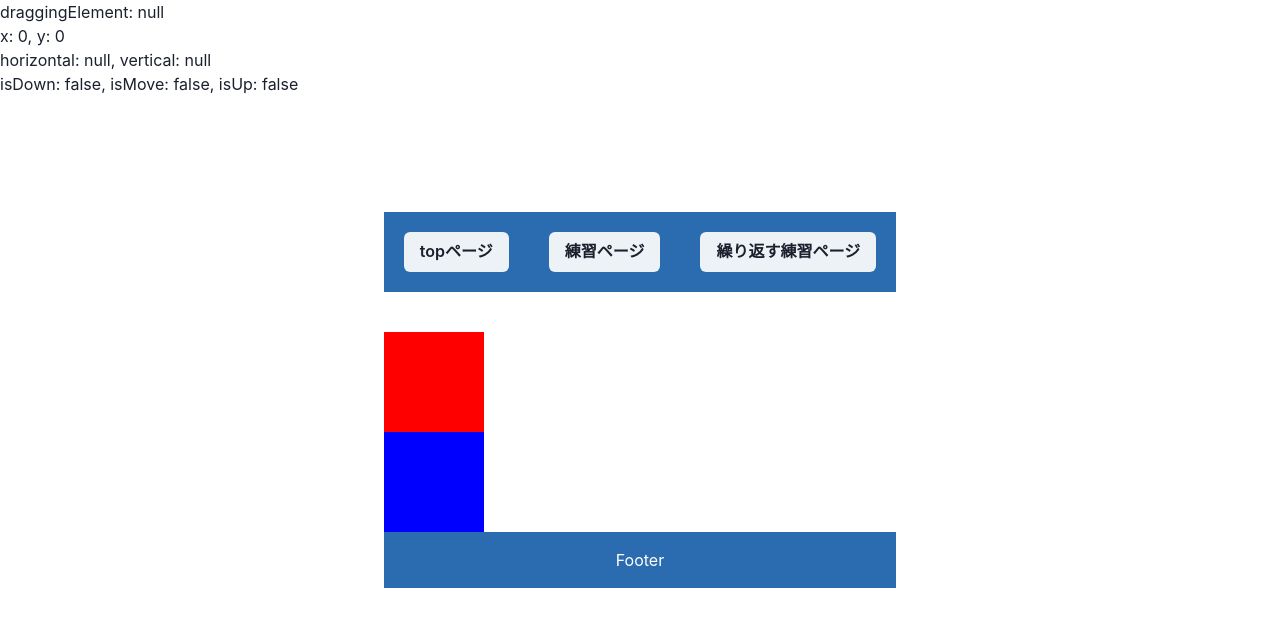
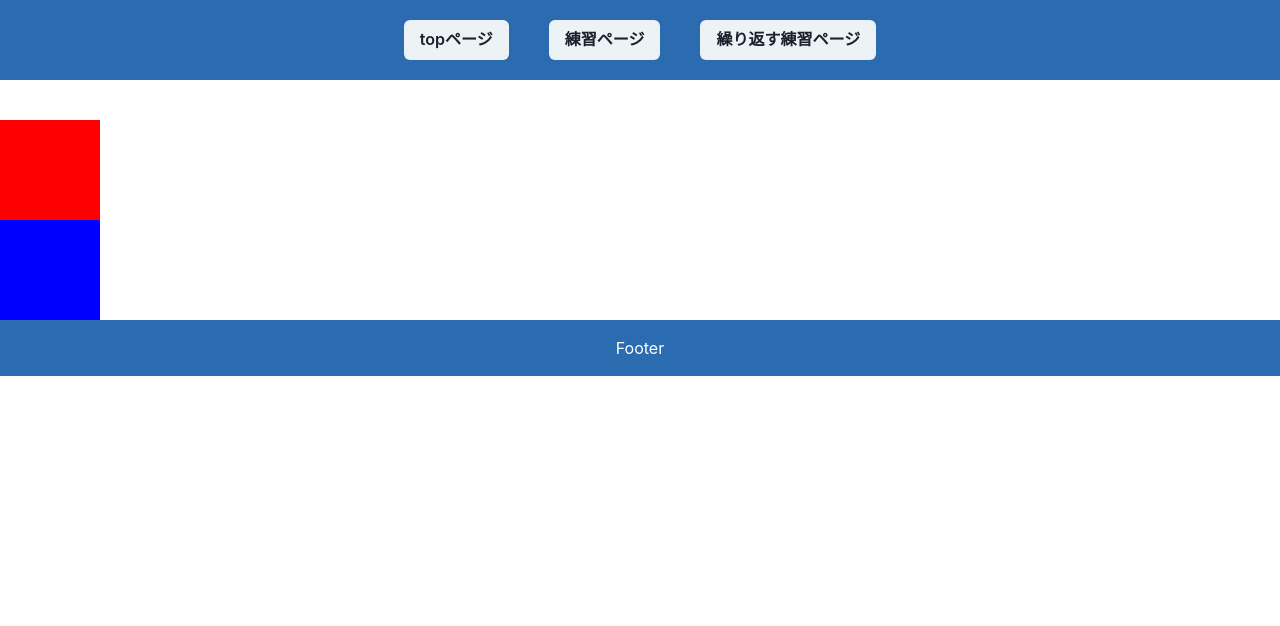
Before and after one commit to sakana-san/react-sample-benkyou, a React (Create React App) app: page /DragDrop in a window 1280 px wide. Shown: the top 626 px of the page. Built offline with nearby package versions, Linux system fonts and the light colour scheme; the HTML template or start-up script is replaced by a standard one.

Commit message:
とりあえず四角形を実装

```diff
--- a/src/components/DragDrop.tsx
+++ b/src/components/DragDrop.tsx
@@ -1,245 +1,6 @@
 import React, { useState, useRef, useCallback, useEffect } from "react"
 import { Box, SimpleGrid } from "@chakra-ui/react"
 import styled, { createGlobalStyle } from 'styled-components'
-
-/*** types ***/
-type Point = {
-  x: number;
-  y: number;
-};
-
-type DraggingDirection = {
-  horizontal: 'left' | 'right' | null;
-  vertical: 'up' | 'down' | null;
-};
-
-type Axis = 'x' | 'y';
-
-type MouseStatus = {
-  isDown: boolean;
-  isMove: boolean;
-  isUp: boolean;
-};
-
-type DraggingElementStatus = {
-  translate: Point;
-  mouseStatus: MouseStatus;
-  draggingElement: EventTarget & Element | null;
-  draggingDirection: DraggingDirection;
-};
-
-type Handler = (e: React.MouseEvent<EventTarget & HTMLElement>) => void;
-
-/*** hooks ***/
-const useDraggableElements = (isStyleTransform: boolean = true): [
-  DraggingElementStatus,
-  Handler
-] => {
-  // ドラッグしている要素の移動量
-  const [translate, setTranslate] = useState<Point>({
-    x: 0,
-    y: 0
-  });
-
-  // 現在のマウスイベントの状態
-  const [mouseStatus, setMouseStatus] = useState<MouseStatus>({
-    isDown: false,
-    isMove: false,
-    isUp: false
-  });
-
-  // マウスを押し込んだときのカーソルの座標
-  const startPoint = useRef<Point>({ x: 0, y: 0 });
-
-  // 前回のtranslate
-  const currentTranslate = useRef<Point>({ x: 0, y: 0 });
-
-  // 前回のマウスの移動距離
-  const prevDifference = useRef<Point>({ x: 0, y: 0 });
-
-  // ドラッグしている要素
-  const draggingElement = useRef<EventTarget & HTMLElement | null>(null);
-
-  // ドラッグしている方向
-  const draggingDirection = useRef<DraggingDirection>({
-    horizontal: null,
-    vertical: null,
-  });
-
-  // .draggableが追加されていない要素がドラッグされないようにする
-  const isDraggable = (): boolean => draggingElement.current ? draggingElement.current.classList.contains('draggable') : false;
-
-  // mousedownが発生したときに実行する関数
-  const handleDown = useCallback((e: React.MouseEvent<EventTarget & HTMLElement>): void => {
-    // 押し込んだ要素を取得
-    draggingElement.current = e.currentTarget;
-
-    //ドラッグした要素に.draggableクラスが指定されていなければ終了
-    if (!isDraggable()) return;
-
-    // 押し込んだ要素のstyleから現在のtransform: translate()のx, y値を取得する
-    const matrix = new DOMMatrix(getComputedStyle(draggingElement.current).transform);
-    currentTranslate.current = {
-      x: matrix.translateSelf().e,
-      y: matrix.translateSelf().f
-    };
-
-    // 一旦すべてのdraggableな要素のz-indexを1000に戻してから押し込んだ要素のz-indexを10001にする
-    // z-indexはpositionプロパティの値が指定されていないと適用されない
-    const draggableElements = document.getElementsByClassName("draggable") as HTMLCollectionOf<HTMLElement>;
-    for (let i = 0; i < draggableElements.length; i++) {
-      draggableElements[i].style.zIndex = `1000`;
-    }
-    draggingElement.current.style.position = 'relative';
-    draggingElement.current.style.zIndex = `1001`;
-
-    // 押し込んだときのページの左上(0, 0)からのカーソルの座標
-    const x = e.pageX;
-    const y = e.pageY;
-    startPoint.current = { x, y };
-
-    // 押し込んでいることを示すisDownをtrueに切り替える
-    setMouseStatus(prevMouseStatus => ({
-      ...prevMouseStatus,
-      isUp: false,
-      isDown: true
-    }));
-  }, []);
-
-  // mousemoveが発生したときに実行する関数
-  const handleMove = (e: MouseEvent): void => {
-    // 押し込んでいなければ終了
-    if (!draggingElement.current) return;
-
-    //ドラッグした要素に.draggableクラスが指定されていなければ終了
-    if (!isDraggable()) return;
-
-    // テキストをdraggableにした場合に、ドラッグしたときにテキストが選択されないようにする
-    e.preventDefault();
-    console.log('defaultPrevented: ', e.defaultPrevented);
-
-    console.log('mousemove');
-
-    // 押し込んだところから進んだカーソルの距離
-    const differenceX = e.pageX - startPoint.current.x;
-    const differenceY = e.pageY - startPoint.current.y;
-
-    // ドラッグしている方向
-    if (differenceX > prevDifference.current.x) {
-      draggingDirection.current.horizontal = "right";
-    }
-    else if (differenceX < prevDifference.current.x) {
-      draggingDirection.current.horizontal = "left";
-    }
-
-    if (differenceY > prevDifference.current.y) {
-      draggingDirection.current.vertical = "down";
-    }
-    else if (differenceY < prevDifference.current.y) {
-      draggingDirection.current.vertical = "up";
-    }
-
-    console.log('directionX: ', draggingDirection.current.horizontal);
-    console.log('directionY: ', draggingDirection.current.vertical);
-
-    setTranslate({
-      x: currentTranslate.current.x + differenceX,
-      y: currentTranslate.current.y + differenceY
-    });
-
-    // 前回までに進んだ距離として保存しておく
-    prevDifference.current = {
-      x: differenceX,
-      y: differenceY
-    };
-
-    // 押し込んだまま動かしていることを示すisMoveをtrueに切り替える
-    setMouseStatus(prevMouseStatus => ({
-      ...prevMouseStatus,
-      isMove: true
-    }));
-  };
-
-  // mouseupが発生したときに実行する関数
-  const handleUp = (e: MouseEvent): void => {
-    // 押し込んでいなければ終了
-    if (!draggingElement.current) return;
-
-    //ドラッグした要素に.draggableクラスが指定されていなければ終了
-    if (!isDraggable()) return;
-    console.log('mouseup');
-
-    // ドロップ＝押し込みをやめたということで空にする
-    draggingElement.current = null;
-
-    // 押し込みをやめたことを示すisUpをtrueに切り替え、isDownとisMoveをfalseに戻す
-    setMouseStatus(prevMouseStatus => ({
-      ...prevMouseStatus,
-      isDown: false,
-      isMove: false,
-      isUp: true
-    }));
-  };
-
-  // translateが変化したときに要素を動かす
-  useEffect(() => {
-    // isStyleTransformがfalseであればstyle.transformを指定しない
-    if (!isStyleTransform) return;
-
-    // nullの判定（TypeScript）
-    if (!draggingElement.current) return
-
-    // style.transformで要素を動かす
-    draggingElement.current.style.transform = `translate3d(${translate.x}px, ${translate.y}px, 0)`;
-  }, [translate]);
-
-  // mousemove, mouseup, mouseleaveイベントが発生したときに実行されるようにする
-  // 初回のレンダー後に一度だけ実行
-  useEffect(() => {
-    document.body.addEventListener("mousemove", handleMove);
-    document.body.addEventListener("mouseup", handleUp);
-    document.body.addEventListener("mouseleave", handleUp);
-
-    return () => {
-      document.body.removeEventListener("mousemove", handleMove);
-      document.body.removeEventListener("mouseup", handleUp);
-      document.body.removeEventListener("mouseleave", handleUp);
-    };
-  }, []);
-
-  return [
-    {
-      translate,
-      mouseStatus,
-      draggingElement: draggingElement.current,
-      draggingDirection: draggingDirection.current
-    },
-    handleDown
-  ];
-};
-
-/*** components ***/
-const GlobalStyle = createGlobalStyle`
-  :root {
-    --bg-color: #fff;
-    --text-color: rgb(40, 40, 40);
-  }
-
-  *,
-  *::before,
-  *::after {
-    box-sizing: border-box;
-  }
-
-  body {
-    background-color: var(--bg-color);
-    color: var(--text-color);
-    display: flex;
-    justify-content: center;
-    align-items: center;
-    height: 100vh;
-  }
-`;
 
 const StyledApp = styled.div`
 	display: flex;
@@ -266,25 +27,21 @@ const Draggable = styled.div`
 	width: 100px;
 `;
 
+const handleDown = () => {
+  return(
+    <>
+    </>
+  )
+}
+
 export const DragDrop = () => {
-  const [draggingElementStatus, handleDown] = useDraggableElements();
 
   return (
     <>
-      <GlobalStyle />
       <StyledApp>
         <div className="container">
           <div className="dragging-element-status">
-            <div className="dragging-element">{`draggingElement: ${draggingElementStatus.draggingElement && draggingElementStatus.draggingElement.id}`}</div>
-            <div className="translate draggable" onMouseDown={handleDown}>{`x: ${draggingElementStatus.translate.x}, y: ${draggingElementStatus.translate.y}`}</div>
-            <div className="dragging-direction">
-              {`horizontal: ${draggingElementStatus.draggingDirection.horizontal}, vertical: ${draggingElementStatus.draggingDirection.vertical}`}
-            </div>
-            <div className="mouse-status">
-              {
-                `isDown: ${draggingElementStatus.mouseStatus.isDown}, isMove: ${draggingElementStatus.mouseStatus.isMove}, isUp: ${draggingElementStatus.mouseStatus.isUp}`
-              }
-            </div>
+
           </div>
           <div className="draggables">
             <Draggable
@@ -301,5 +58,5 @@ export const DragDrop = () => {
         </div>
       </StyledApp>
     </>
-  );
-};
+  )
+}
```
